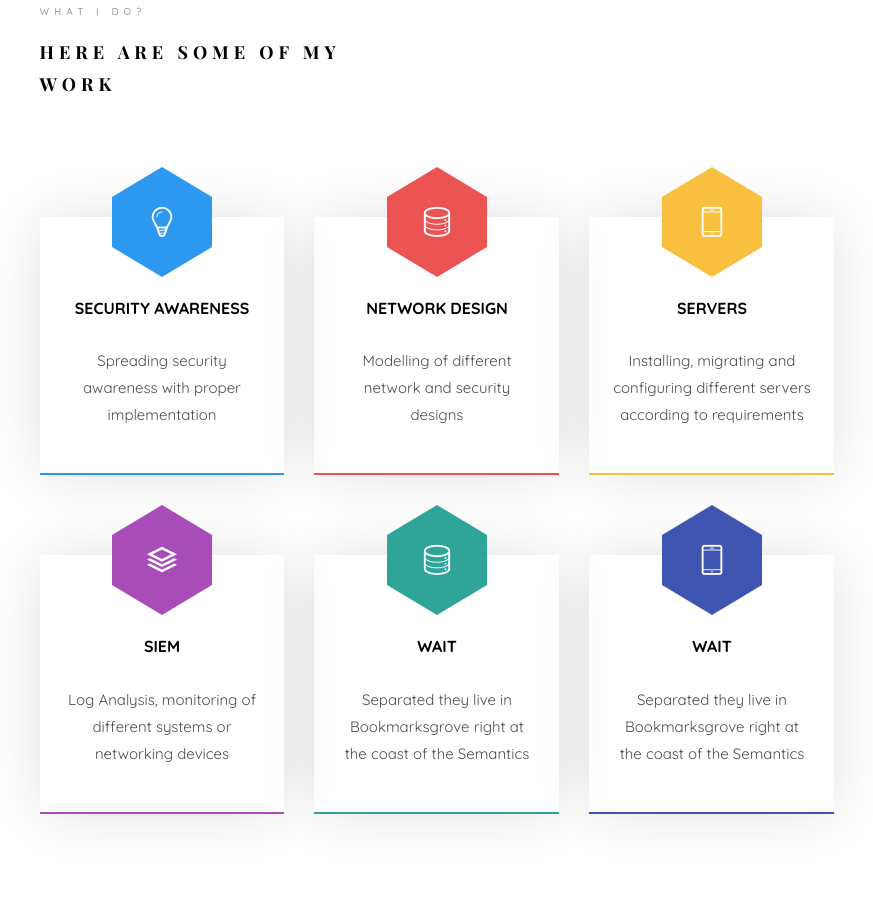
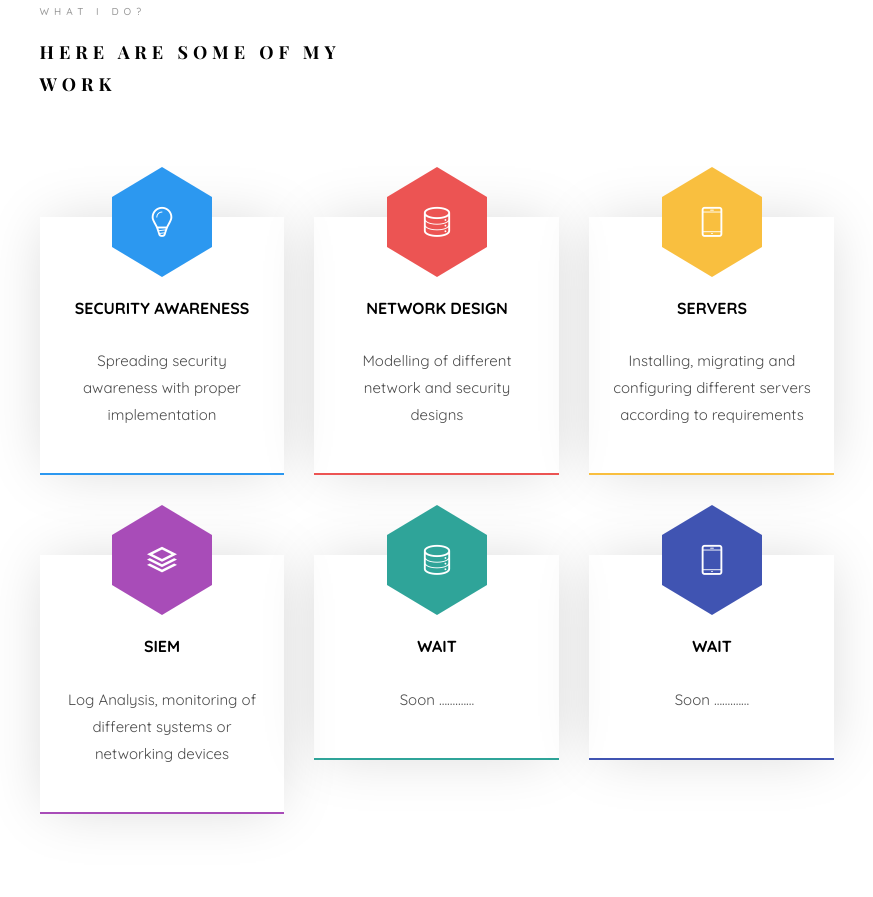
Before and after one commit to bibishabhandari/bibishabhandari.github.io, a plain HTML site: page index.html in a window 1280 px wide. Shown: the part 1900-2797 px from the top of the page, without its empty margins (353-1226 px from the left). Drawn offline with nearby package versions, Linux system fonts and the light colour scheme; files whose address does not match are found by name; a web font is replaced by a local one.

Commit message:
Update index.html

```diff
--- a/index.html
+++ b/index.html
@@ -65,7 +65,7 @@
 					<ul>
 						<li class="active"><a href="#" data-nav-section="home">Home</a></li>
 						<li><a href="#" data-nav-section="about">About</a></li>
-						<li><a href="#" data-nav-section="services">Services</a></li>
+						<li><a href="#" data-nav-section="services">My Work</a></li>
 						<li><a href="#" data-nav-section="skills">Skills</a></li>
 						<li><a href="#" data-nav-section="education">Education</a></li>
 						<li><a href="#" data-nav-section="experience">Experience</a></li>
@@ -241,7 +241,7 @@ Copyright &copy;<script>document.write(new Date().getFullYear());</script> All r
 								</span>
 								<div class="desc">
 									<h3>WAIT</h3>
-									<p>Separated they live in Bookmarksgrove right at the coast of the Semantics</p>
+									<p>Soon .............</p>
 								</div>
 							</div>
 						</div>
@@ -252,7 +252,7 @@ Copyright &copy;<script>document.write(new Date().getFullYear());</script> All r
 								</span>
 								<div class="desc">
 									<h3>WAIT</h3>
-									<p>Separated they live in Bookmarksgrove right at the coast of the Semantics</p>
+									<p>Soon .............</p>
 								</div>
 							</div>
 						</div>
```
